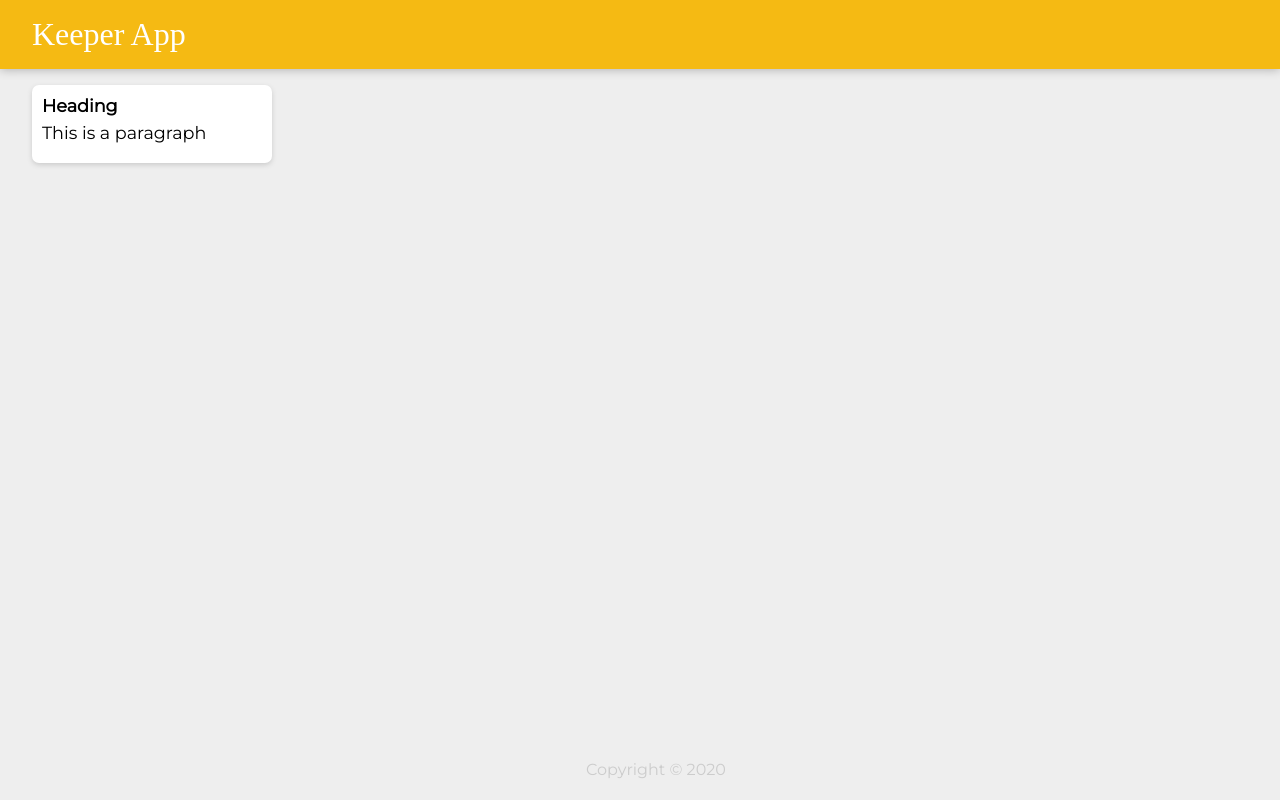
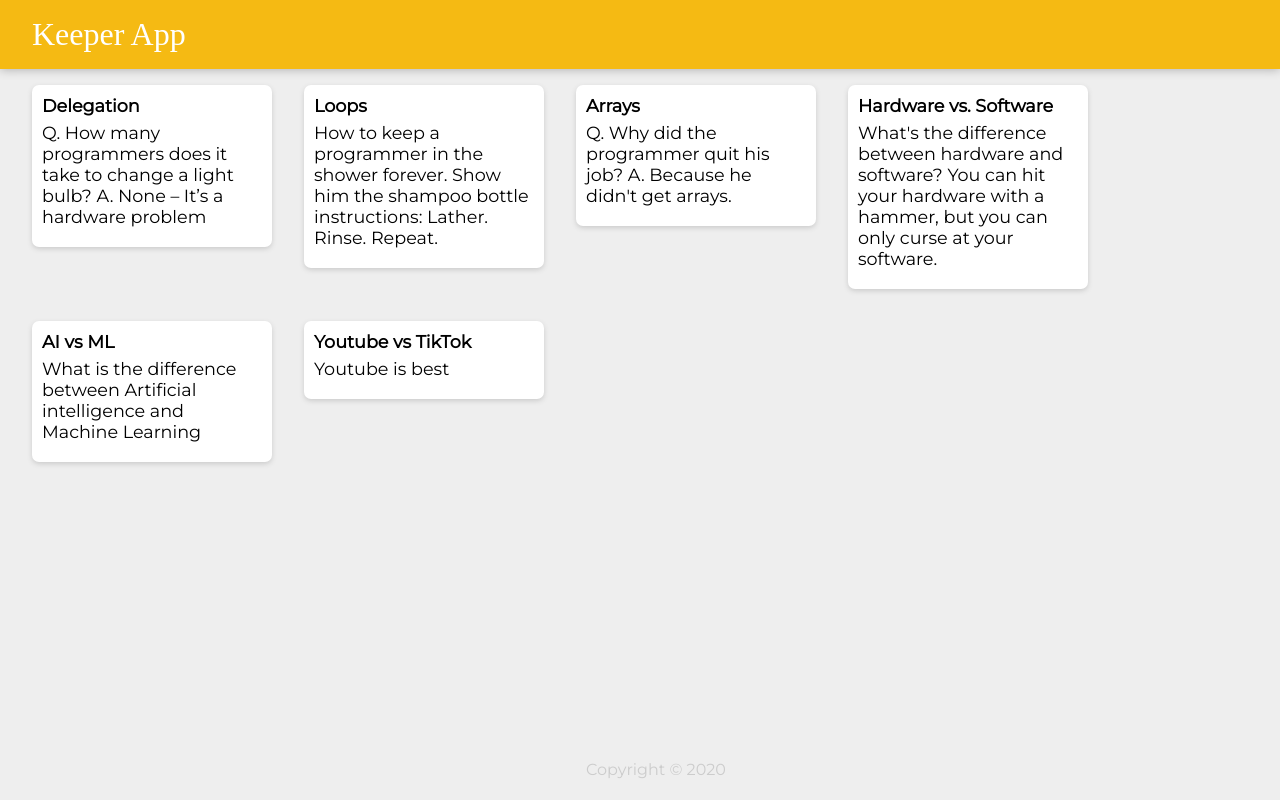
Before and after one commit to ritikgupta21092000/keeper-app, a React (Create React App) app: page / in a window 1280 px wide. Built offline with nearby package versions, Linux system fonts and the light colour scheme; a web font is replaced by a local one.

Commit message:
Updated Keeper App

```diff
--- a/src/components/App.jsx
+++ b/src/components/App.jsx
@@ -3,12 +3,17 @@ import React from "react";
 import Header from "./Header";
 import Note from "./Note";
 import Footer from "./Footer";
+import notes from "../notes";
+
+
 
 function App() {
   return (
     <div>
       <Header />
-      <Note />
+      {notes.map( noteItem => <Note key = {noteItem.key} title = {noteItem.title} content = {noteItem.content}
+  />
+)}
       <Footer />
     </div>
   );
--- a/src/components/Note.jsx
+++ b/src/components/Note.jsx
@@ -1,10 +1,10 @@
 import React from "react";
 
-function Note() {
+function Note(props) {
   return (
     <div className = "note">
-      <h1>Heading</h1>
-      <p>This is a paragraph</p>
+      <h1>{props.title}</h1>
+      <p>{props.content}</p>
     </div>
   );
 }
--- a/src/notes.js
+++ b/src/notes.js
@@ -28,6 +28,12 @@ const notes = [
       title: "AI vs ML",
       content:
         "What is the difference between Artificial intelligence and Machine Learning"
+    },
+    {
+      key: 6,
+      title: "Youtube vs TikTok",
+      content:
+      "Youtube is best"
     }
   ];
 export default notes;
```
Also changed, not shown: 1 other file (tests, documents, lock files or other folders).
